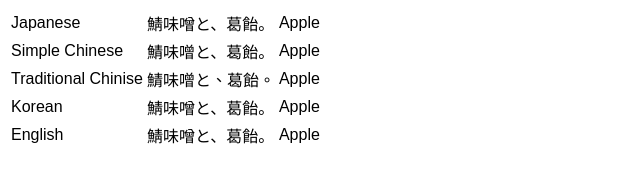
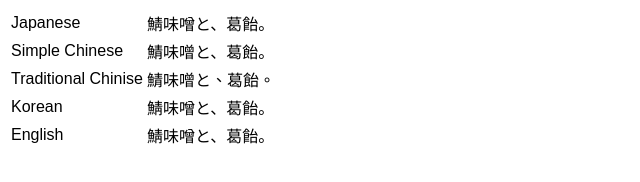
Before and after one commit to naochika/ea, a plain HTML site: page eastasia.html in a window 1280 px wide. Shown: the whole page, without its empty margins (0-640 px from the left). Drawn offline with Linux system fonts and the light colour scheme.

Commit message:
欧文は1列目だけでよかった

```diff
--- a/eastasia.html
+++ b/eastasia.html
@@ -7,11 +7,11 @@
 </head>
 <body lang="ja">
 <table>
-<tr><td>Japanese</td><td>鯖味噌と、葛飴。</td><td>Apple</td></tr>
-<tr lang="zh-cn"><td>Simple Chinese</td><td>鯖味噌と、葛飴。</td><td>Apple</td></tr>
-<tr lang="zh-tw"><td>Traditional Chinise</td><td>鯖味噌と、葛飴。</td><td>Apple</td></tr>
-<tr lang="ko"><td>Korean</td><td>鯖味噌と、葛飴。</td><td>Apple</td></tr>
-<tr lang="en-us"><td>English</td><td>鯖味噌と、葛飴。</td><td>Apple</td></tr>
+<tr><td>Japanese</td><td>鯖味噌と、葛飴。</td></tr>
+<tr lang="zh-cn"><td>Simple Chinese</td><td>鯖味噌と、葛飴。</td></tr>
+<tr lang="zh-tw"><td>Traditional Chinise</td><td>鯖味噌と、葛飴。</td></tr>
+<tr lang="ko"><td>Korean</td><td>鯖味噌と、葛飴。</td></tr>
+<tr lang="en-us"><td>English</td><td>鯖味噌と、葛飴。</td></tr>
 </table>
 </body>
 </html>
```
